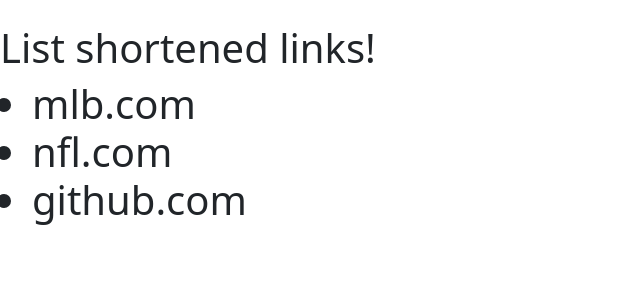
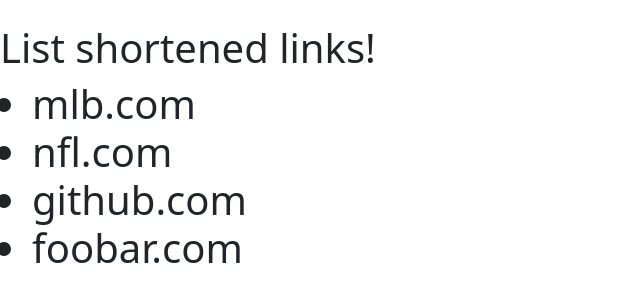
Before and after one commit to nethopper2/shortly, a Django app: page /u/list/ in a window 1280 px wide. Shown: the part 73-375 px from the top of the page, without its empty margins (0-640 px from the left). Run offline with Django 4.2, Linux system fonts and the light colour scheme; some libraries are stand-ins or nearby versions.

Commit message:
* added foobar line

```diff
--- a/templates/shortener/list.html
+++ b/templates/shortener/list.html
@@ -9,6 +9,7 @@
         <li>mlb.com</li>
         <li>nfl.com</li>
         <li>github.com</li>
+        <li>foobar.com</li>
     </ul>
 </div>
 {% endblock %}
```
